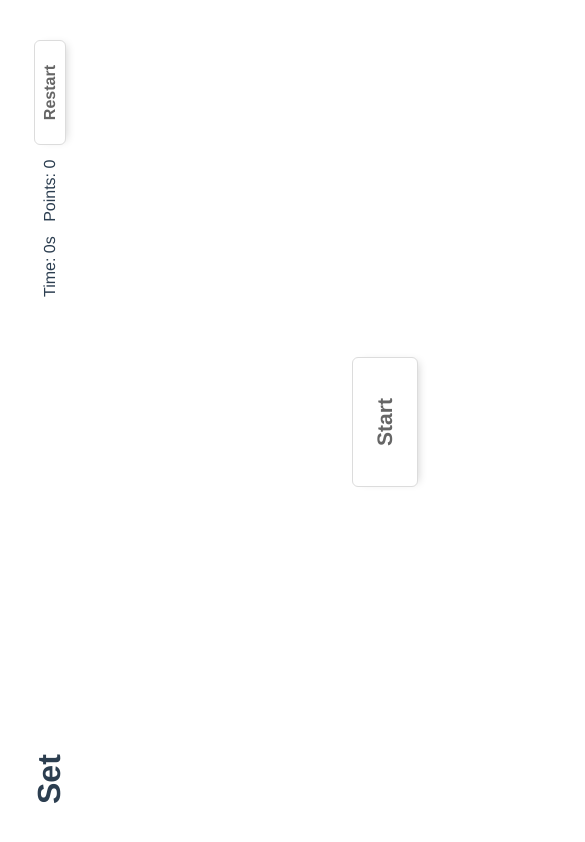
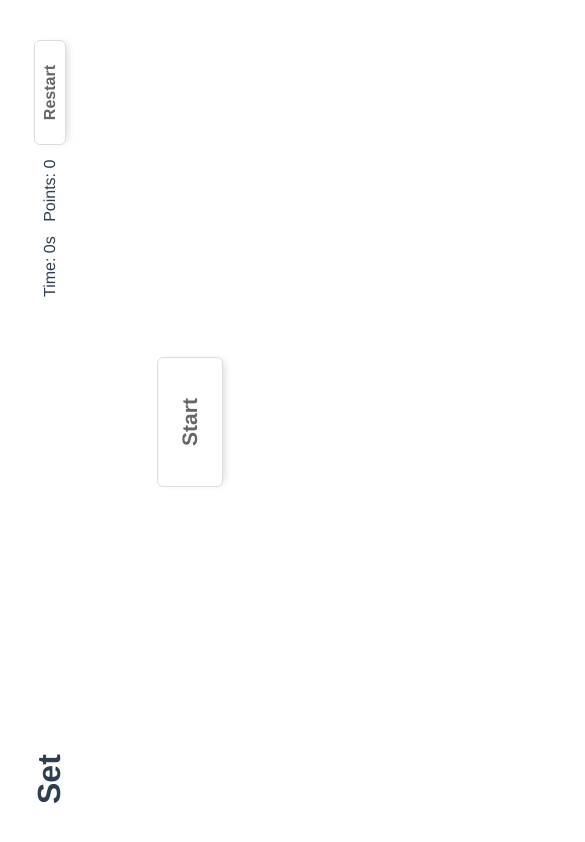
Before and after one commit to Naerriel/set-singleplayer, a Vue app: page / in a window 390 px wide. Shown: the top 842 px of the page, 585 px wide, since content can reach past the window. Built offline with nearby package versions, Linux system fonts and the light colour scheme.

Commit message:
fix button position on mobile

```diff
--- a/src/containers/Game.vue
+++ b/src/containers/Game.vue
@@ -141,6 +141,7 @@
     justify-content: center;
     flex-flow: row wrap;
     max-width: $game-width;
+    width: 100%;
   }
 
   .start-btn-wrapper {
@@ -188,5 +189,9 @@
     .card-wrapper {
       padding: 5px;
     }
+
+    .start-btn-wrapper {
+      height: 200px;
+    }
   }
 </style>
```
